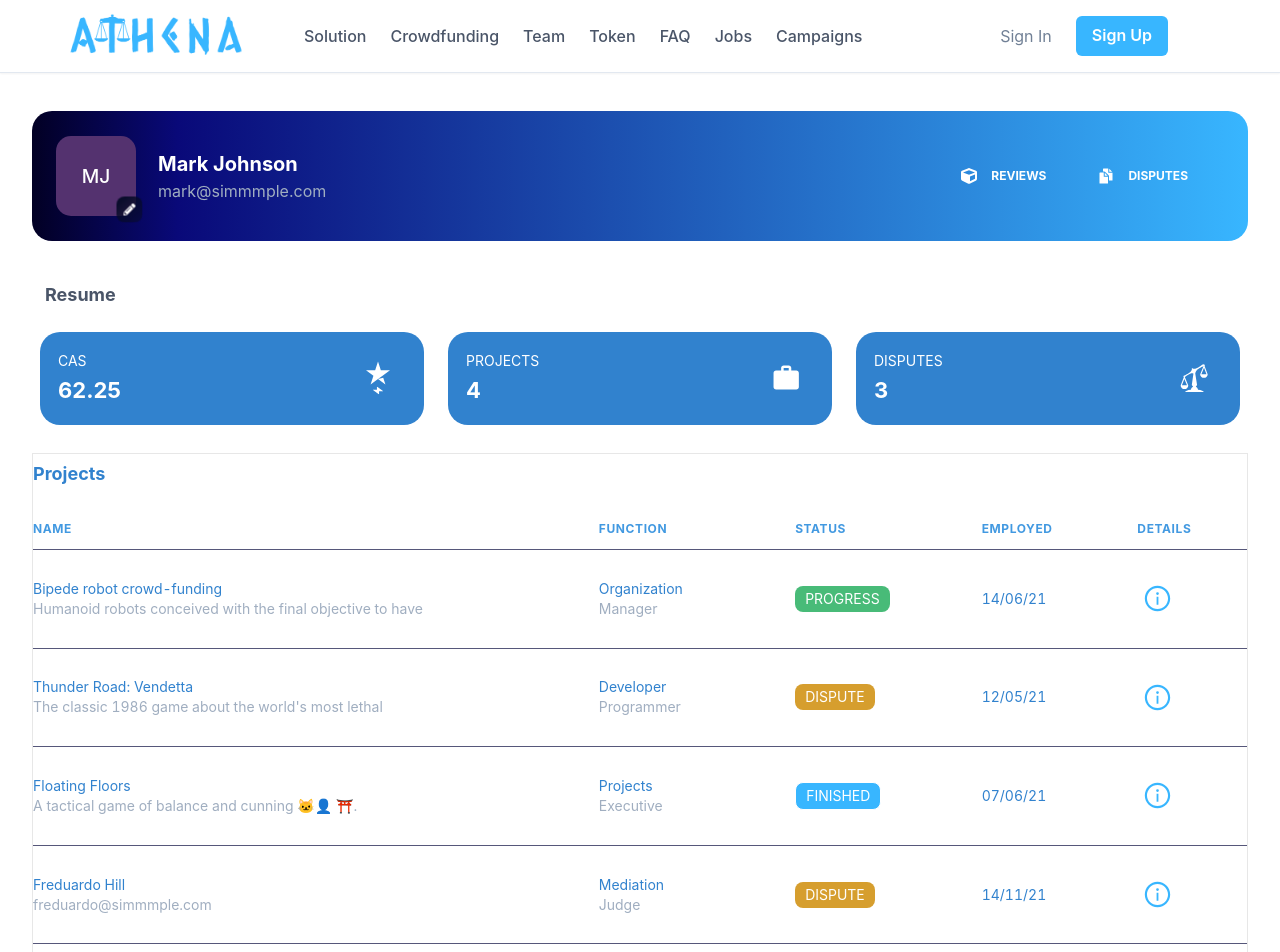
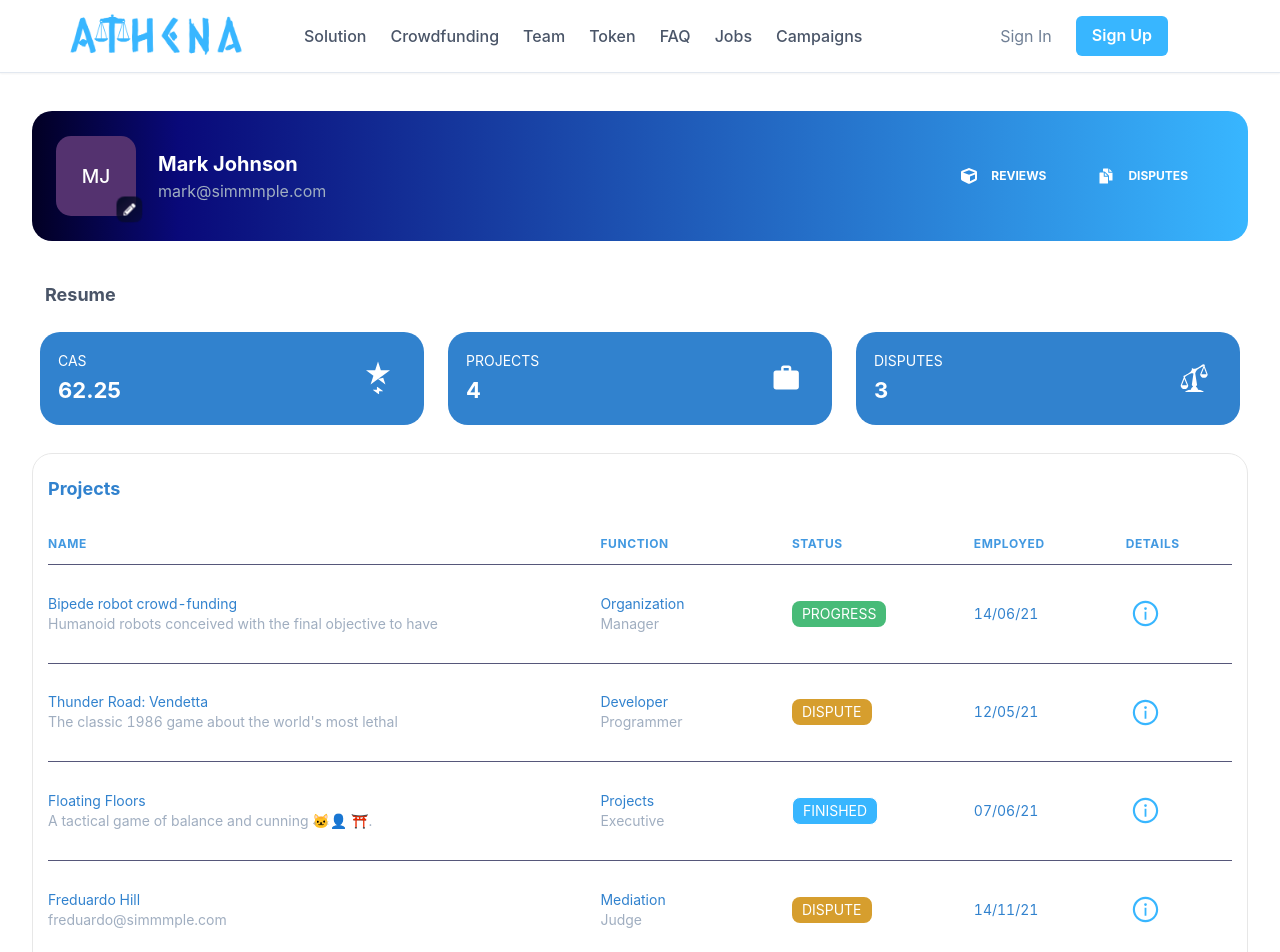
Before and after one commit to athena-labz/athena-frontend, a Next.js app: page /profile in a window 1280 px wide. Shown: the top 952 px of the page. Built offline with nearby package versions, Linux system fonts and the light colour scheme.

Commit message:
fix card css

```diff
--- a/components/Card/Card.js
+++ b/components/Card/Card.js
@@ -19,10 +19,16 @@
 import { Box, useStyleConfig } from "@chakra-ui/react";
 function Card(props) {
   const { variant, children, ...rest } = props;
-  const styles = useStyleConfig("Card", { variant });
   // Pass the computed styles into the `__css` prop
   return (
-    <Box __css={styles} {...rest}>
+    <Box __css={{
+      p: "15px",
+      display: "flex",
+      flexDirection: "column",
+      backdropFilter: "blur(120px)",
+      width: "100%",
+      borderRadius: "20px",
+    }} {...rest}>
       {children}
     </Box>
   );
--- a/components/Card/CardBody.js
+++ b/components/Card/CardBody.js
@@ -22,7 +22,10 @@ function CardBody(props) {
   const styles = useStyleConfig("CardBody", { variant });
   // Pass the computed styles into the `__css` prop
   return (
-    <Box __css={styles} {...rest}>
+    <Box __css={{
+      display: "flex",
+      width: "100%",
+    }} {...rest}>
       {children}
     </Box>
   );
--- a/components/Card/CardHeader.js
+++ b/components/Card/CardHeader.js
@@ -19,10 +19,12 @@
 import { Box, useStyleConfig } from "@chakra-ui/react";
 function CardHeader(props) {
   const { variant, children, ...rest } = props;
-  const styles = useStyleConfig("CardHeader", { variant });
-  // Pass the computed styles into the `__css` prop
+
   return (
-    <Box __css={styles} {...rest}>
+    <Box __css={{
+      display: "flex",
+      width: "100%"
+    }} {...rest}>
       {children}
     </Box>
   );
```
